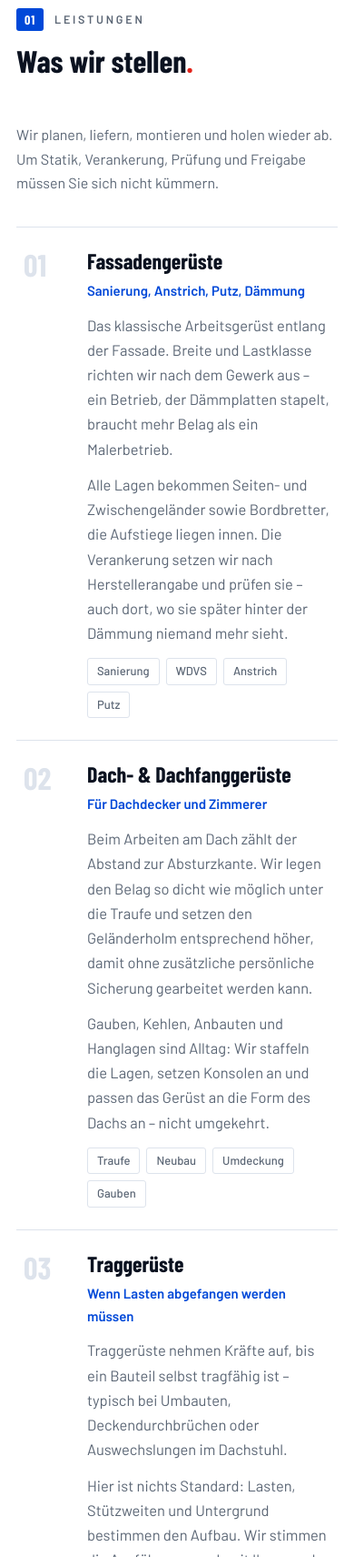
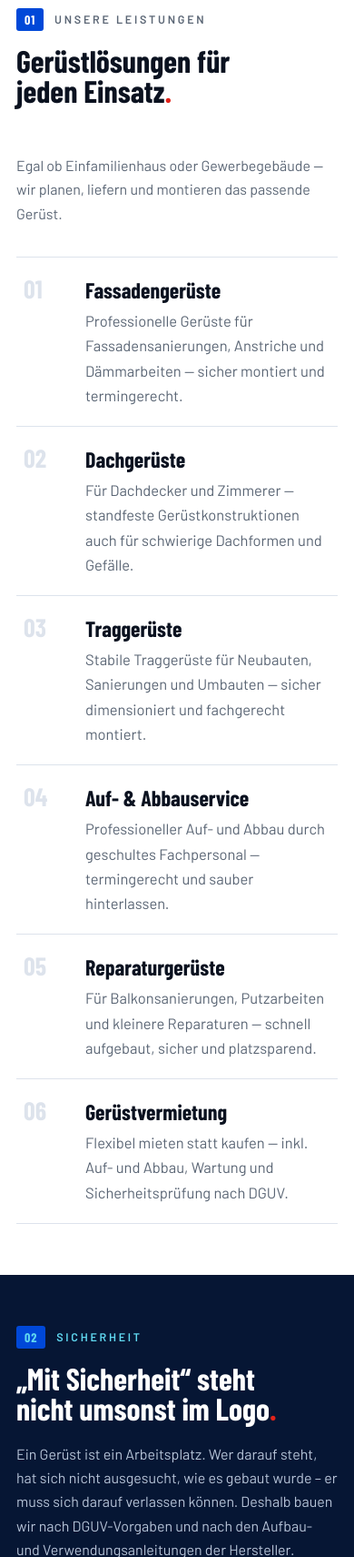
Before and after one commit to Bilal-Altu/avci-geruestbau, a plain HTML site: page index.html in a window 390 px wide. Shown: the part 1240-2951 px from the top of the page at 91% size. Drawn offline with nearby package versions, Linux system fonts and the light colour scheme.

Commit message:
Originaltexte der Leistungen wiederherstellen
Die sechs Leistungen tragen wieder die Titel und Beschreibungen der
Vorgängerseite, inklusive "Dachgerüste" statt "Dach- & Dachfanggerüste".
Selbst verfasste Zusatzabsätze, Untertitel und Schlagwörter entfallen.
Überschrift und Einleitung des Abschnitts stammen ebenfalls wieder von dort.

Meta-Description, Keywords, JSON-LD-Beschreibung und die Auswahlliste im
Anfrageformular sprechen wieder von Dachgerüsten.

Die Zeilen sind jetzt kurz, deshalb enger gesetzt. Auf schmalen Bildschirmen
zielte eine Regel noch auf den entfallenen Container .svc-body, wodurch der
Beschreibungstext in die 52 Pixel schmale Nummernspalte rutschte.

Co-Authored-By: Claude Opus 5 <noreply@anthropic.com>

```diff
--- a/index.html
+++ b/index.html
@@ -4,8 +4,8 @@
 <meta charset="UTF-8">
 <meta name="viewport" content="width=device-width, initial-scale=1.0">
 <title>AVCI Gerüstbau Bürstadt – Fassaden-, Dach- &amp; Traggerüste</title>
-<meta name="description" content="AVCI Gerüstbau aus Bürstadt: Fassadengerüste, Dachfanggerüste und Traggerüste. Seit 2009 im Raum Mannheim, Worms und Bergstraße. Kostenloses Angebot: 0174 219 8147.">
-<meta name="keywords" content="Gerüstbau Bürstadt, Gerüstbauer Mannheim, Gerüst mieten Worms, Fassadengerüst, Dachfanggerüst, Traggerüst, AVCI Gerüstbau">
+<meta name="description" content="AVCI Gerüstbau Bürstadt – Ihr zuverlässiger Gerüstbauer im Umkreis bis 1 Stunde. Fassaden-, Dach- und Traggerüste. Kostenlose Beratung: 0174 219 8147.">
+<meta name="keywords" content="Gerüstbau Bürstadt, Gerüstbauer Mannheim, Gerüst mieten Worms, Fassadengerüst, Dachgerüst, AVCI Gerüstbau">
 <meta name="theme-color" content="#0048d8">
 <meta property="og:title" content="AVCI Gerüstbau – Mit Sicherheit">
 <meta property="og:description" content="Zuverlässiger Gerüstbauer im Raum Bürstadt, Mannheim, Worms &amp; Bergstraße. Jetzt kostenloses Angebot anfordern.">
@@ -20,7 +20,7 @@
   "@context": "https://schema.org",
   "@type": "LocalBusiness",
   "name": "AVCI Gerüstbau",
-  "description": "Gerüstbau im Umkreis von Bürstadt bis zu einer Stunde Fahrtzeit: Fassadengerüste, Dachfanggerüste und Traggerüste.",
+  "description": "Professioneller Gerüstbau im Umkreis von Bürstadt bis zu 1 Stunde Fahrtzeit. Fassaden-, Dach- und Traggerüste.",
   "slogan": "Mit Sicherheit.",
   "url": "https://avci-geruestbau.de",
   "telephone": "+491742198147",
@@ -230,8 +230,9 @@ h2{font-size:clamp(34px,5vw,66px);line-height:.98;max-width:19ch;margin-bottom:2
 /* ---------- Leistungen: nummerierte Zeilen ---------- */
 .svc{list-style:none;border-top:1px solid var(--line)}
 .svc-row{
-  display:grid;grid-template-columns:70px .78fr 1.42fr;gap:clamp(18px,3vw,46px);
-  padding:clamp(24px,3vw,38px) 8px;border-bottom:1px solid var(--line);
+  display:grid;grid-template-columns:70px .8fr 1.4fr;gap:clamp(16px,3vw,46px);
+  align-items:baseline;
+  padding:clamp(20px,2.4vw,30px) 8px;border-bottom:1px solid var(--line);
   transition:background .2s;
 }
 .svc-row:hover{background:var(--bg-alt)}
@@ -240,15 +241,8 @@ h2{font-size:clamp(34px,5vw,66px);line-height:.98;max-width:19ch;margin-bottom:2
   color:var(--line);transition:color .2s;
 }
 .svc-row:hover .svc-no{color:var(--blue)}
-.svc-row h3{font-size:clamp(24px,2.3vw,32px);line-height:1.05;margin-bottom:8px}
-.svc-row .kurz{color:var(--blue);font-weight:600;font-size:15px}
-.svc-body p{color:var(--muted);margin-bottom:12px}
-.svc-body p:last-of-type{margin-bottom:0}
-.tags{display:flex;flex-wrap:wrap;gap:7px;margin-top:14px}
-.tags span{
-  font-size:13px;font-weight:500;color:var(--muted);
-  border:1px solid var(--line);border-radius:3px;padding:3px 10px;background:#fff;
-}
+.svc-row h3{font-size:clamp(24px,2.3vw,32px);line-height:1.05}
+.svc-row p{color:var(--muted)}
 
 /* ---------- Sicherheitsband ---------- */
 .safe{display:grid;grid-template-columns:1fr 1fr;gap:clamp(30px,5vw,72px);align-items:center}
@@ -473,8 +467,9 @@ footer a:hover{color:var(--cyan)}
   .mainnav.open{display:flex}
   .mainnav a{padding:14px clamp(18px,4vw,44px);font-size:17px;border-radius:0}
   .mainnav a::after{left:clamp(18px,4vw,44px);right:auto;width:26px;bottom:9px}
-  .svc-row{grid-template-columns:52px 1fr;row-gap:12px}
-  .svc-body{grid-column:2}
+  .svc-row{grid-template-columns:52px 1fr;row-gap:8px}
+  .svc-row p{grid-column:2}   /* sonst rutscht der Text in die Nummernspalte */
+  .svc-no{font-size:28px}
 }
 @media (max-width:620px){
   .top-in{gap:12px}
@@ -554,89 +549,47 @@ footer a:hover{color:var(--cyan)}
     <div class="wrap">
       <div class="sec-head up">
         <div>
-          <div class="eyebrow"><span class="no">01</span><span>Leistungen</span></div>
-          <h2>Was wir stellen<span class="dot">.</span></h2>
+          <div class="eyebrow"><span class="no">01</span><span>Unsere Leistungen</span></div>
+          <h2>Gerüstlösungen für jeden Einsatz<span class="dot">.</span></h2>
         </div>
-        <p class="sec-lead">Wir planen, liefern, montieren und holen wieder ab. Um Statik, Verankerung, Prüfung und Freigabe müssen Sie sich nicht kümmern.</p>
+        <p class="sec-lead">Egal ob Einfamilienhaus oder Gewerbegebäude — wir planen, liefern und montieren das passende Gerüst.</p>
       </div>
 
       <ol class="svc up">
         <li class="svc-row">
           <div class="svc-no">01</div>
-          <div>
-            <h3>Fassadengerüste</h3>
-            <p class="kurz">Sanierung, Anstrich, Putz, Dämmung</p>
-          </div>
-          <div class="svc-body">
-            <p>Das klassische Arbeitsgerüst entlang der Fassade. Breite und Lastklasse richten wir nach dem Gewerk aus – ein Betrieb, der Dämmplatten stapelt, braucht mehr Belag als ein Malerbetrieb.</p>
-            <p>Alle Lagen bekommen Seiten- und Zwischengeländer sowie Bordbretter, die Aufstiege liegen innen. Die Verankerung setzen wir nach Herstellerangabe und prüfen sie – auch dort, wo sie später hinter der Dämmung niemand mehr sieht.</p>
-            <div class="tags"><span>Sanierung</span><span>WDVS</span><span>Anstrich</span><span>Putz</span></div>
-          </div>
+          <h3>Fassadengerüste</h3>
+          <p>Professionelle Gerüste für Fassadensanierungen, Anstriche und Dämmarbeiten — sicher montiert und termingerecht.</p>
         </li>
 
         <li class="svc-row">
           <div class="svc-no">02</div>
-          <div>
-            <h3>Dach- &amp; Dachfanggerüste</h3>
-            <p class="kurz">Für Dachdecker und Zimmerer</p>
-          </div>
-          <div class="svc-body">
-            <p>Beim Arbeiten am Dach zählt der Abstand zur Absturzkante. Wir legen den Belag so dicht wie möglich unter die Traufe und setzen den Geländerholm entsprechend höher, damit ohne zusätzliche persönliche Sicherung gearbeitet werden kann.</p>
-            <p>Gauben, Kehlen, Anbauten und Hanglagen sind Alltag: Wir staffeln die Lagen, setzen Konsolen an und passen das Gerüst an die Form des Dachs an – nicht umgekehrt.</p>
-            <div class="tags"><span>Traufe</span><span>Neubau</span><span>Umdeckung</span><span>Gauben</span></div>
-          </div>
+          <h3>Dachgerüste</h3>
+          <p>Für Dachdecker und Zimmerer — standfeste Gerüstkonstruktionen auch für schwierige Dachformen und Gefälle.</p>
         </li>
 
         <li class="svc-row">
           <div class="svc-no">03</div>
-          <div>
-            <h3>Traggerüste</h3>
-            <p class="kurz">Wenn Lasten abgefangen werden müssen</p>
-          </div>
-          <div class="svc-body">
-            <p>Traggerüste nehmen Kräfte auf, bis ein Bauteil selbst tragfähig ist – typisch bei Umbauten, Deckendurchbrüchen oder Auswechslungen im Dachstuhl.</p>
-            <p>Hier ist nichts Standard: Lasten, Stützweiten und Untergrund bestimmen den Aufbau. Wir stimmen die Ausführung vorab mit Ihnen und Ihrem Planer ab, bauen nach Plan und dokumentieren die Übergabe.</p>
-            <div class="tags"><span>Umbau</span><span>Abfangung</span><span>Nach Plan</span></div>
-          </div>
+          <h3>Traggerüste</h3>
+          <p>Stabile Traggerüste für Neubauten, Sanierungen und Umbauten — sicher dimensioniert und fachgerecht montiert.</p>
         </li>
 
         <li class="svc-row">
           <div class="svc-no">04</div>
-          <div>
-            <h3>Auf- &amp; Abbauservice</h3>
-            <p class="kurz">Montage durch das eigene Team</p>
-          </div>
-          <div class="svc-body">
-            <p>Kein Subunternehmer: Wir kommen zum vereinbarten Termin, bauen zügig auf und lassen die Baustelle sauber zurück. Am Gerüst hängt Ihr ganzer Bauablauf – deshalb halten wir Termine und sagen früh Bescheid, wenn Wetter oder Zufahrt etwas verschieben.</p>
-            <p>Enge Innenhöfe, Reihenhauslücken, wenig Lagerfläche: Wir sehen uns die Zufahrt vorher an und planen Anlieferung und Abtransport so, dass die Nachbarn möglichst wenig davon merken.</p>
-            <div class="tags"><span>Termintreu</span><span>Eigene Fahrzeuge</span><span>Besenrein</span></div>
-          </div>
+          <h3>Auf- &amp; Abbauservice</h3>
+          <p>Professioneller Auf- und Abbau durch geschultes Fachpersonal — termingerecht und sauber hinterlassen.</p>
         </li>
 
         <li class="svc-row">
           <div class="svc-no">05</div>
-          <div>
-            <h3>Reparaturgerüste</h3>
-            <p class="kurz">Klein, schnell, platzsparend</p>
-          </div>
-          <div class="svc-body">
-            <p>Nicht jede Arbeit braucht ein komplett eingerüstetes Haus. Für Balkonsanierungen, Fensteraustausch, Putzausbesserungen oder eine defekte Rinne genügt oft ein Gerüst über zwei Achsen.</p>
-            <p>Aufgebaut an einem Vormittag, abgebaut, sobald die Arbeit erledigt ist. Sagen Sie uns, was gemacht werden soll – wir stellen genau so viel Gerüst, wie dafür nötig ist.</p>
-            <div class="tags"><span>Balkon</span><span>Fenster</span><span>Rinne</span></div>
-          </div>
+          <h3>Reparaturgerüste</h3>
+          <p>Für Balkonsanierungen, Putzarbeiten und kleinere Reparaturen — schnell aufgebaut, sicher und platzsparend.</p>
         </li>
 
         <li class="svc-row">
           <div class="svc-no">06</div>
-          <div>
-            <h3>Gerüstvermietung</h3>
-            <p class="kurz">Mieten statt kaufen</p>
-          </div>
-          <div class="svc-body">
-            <p>Inklusive Auf- und Abbau, Verankerung, Prüfung und Wartung während der Standzeit. Sie zahlen die Grundstandzeit, die Sie brauchen, und verlängern nur, wenn sich der Bau verzögert.</p>
-            <p>Für Handwerksbetriebe und Hausverwaltungen, die regelmäßig Gerüste benötigen, machen wir gerne feste Konditionen.</p>
-            <div class="tags"><span>Standzeit flexibel</span><span>Wartung inklusive</span><span>Feste Konditionen</span></div>
-          </div>
+          <h3>Gerüstvermietung</h3>
+          <p>Flexibel mieten statt kaufen — inkl. Auf- und Abbau, Wartung und Sicherheitsprüfung nach DGUV.</p>
         </li>
       </ol>
     </div>
@@ -1069,7 +1022,7 @@ footer a:hover{color:var(--cyan)}
               <select id="f-art" name="Gerüstart">
                 <option value="">Bitte wählen …</option>
                 <option>Fassadengerüst</option>
-                <option>Dach- / Dachfanggerüst</option>
+                <option>Dachgerüst</option>
                 <option>Traggerüst</option>
                 <option>Reparaturgerüst</option>
                 <option>Einrüstung mit Netz oder Plane</option>
```
